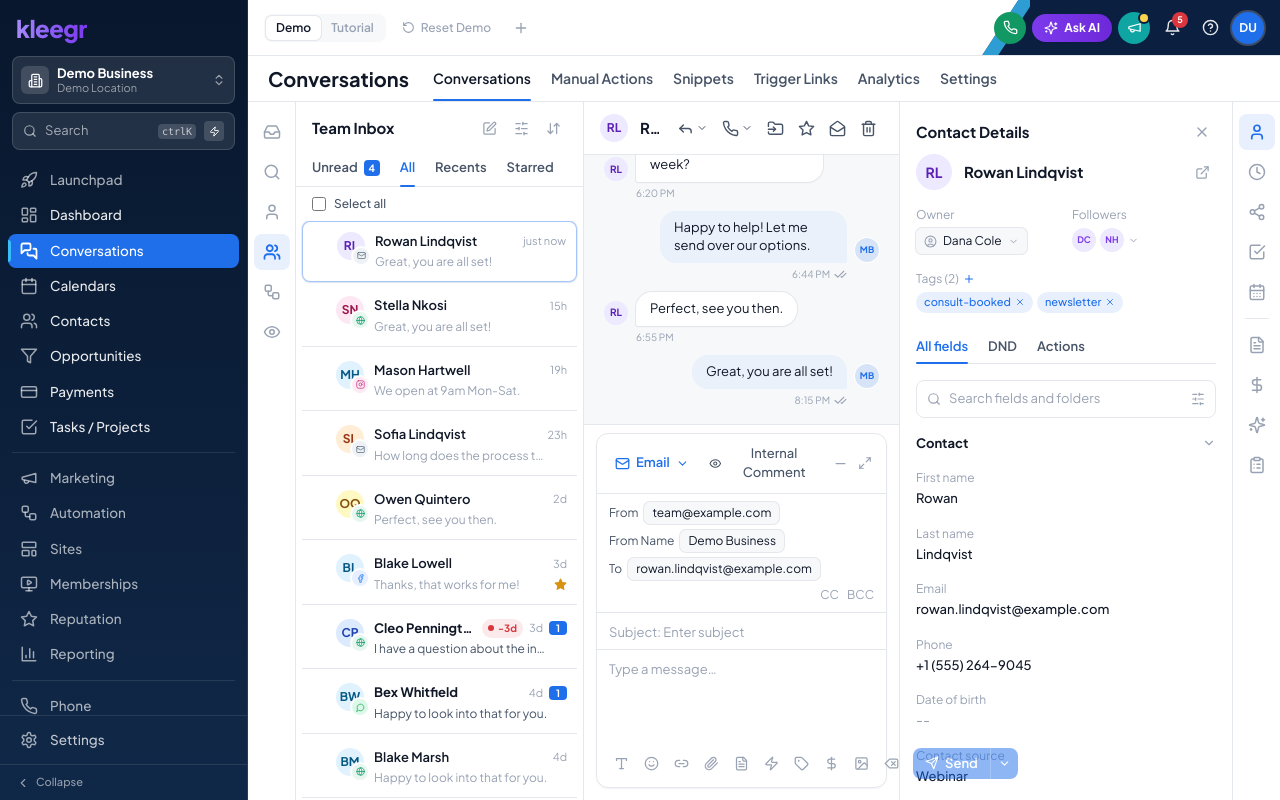
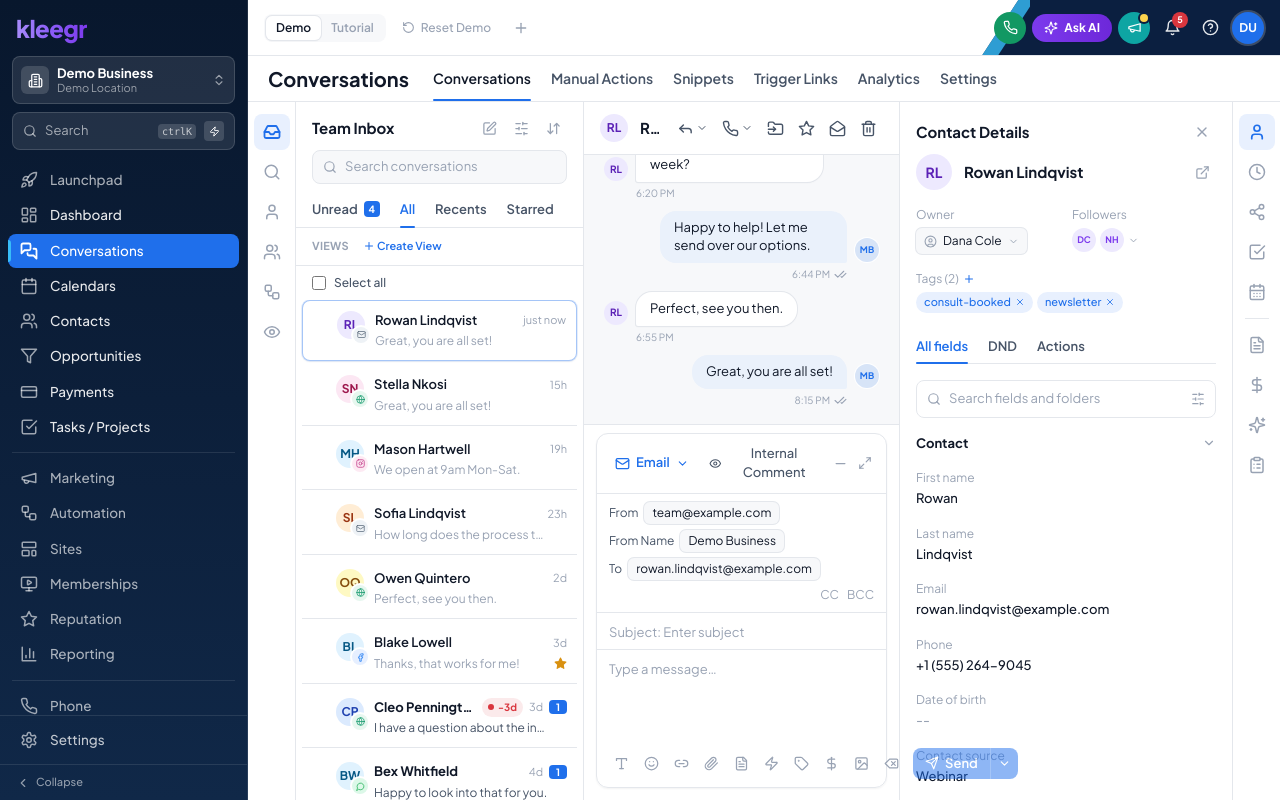
Before and after one commit to kleegr/kleegr-ghl-mock, a React (Vite) app: page /conversations in a window 1280 px wide. Built offline with nearby package versions, Linux system fonts and the light colour scheme.

Commit message:
feat(conversations): inbox search, My/Team scope, and working Views + Create-View drawer

```diff
--- a/src/modules/conversations/components/ConversationList.tsx
+++ b/src/modules/conversations/components/ConversationList.tsx
@@ -1,45 +1,42 @@
 /**
  * ConversationList — the GHL "Team Inbox" left pane.
- * View-switcher rail · header · Unread/All/Recents/Starred tabs · dense rows.
+ *
+ * View-switcher rail · header (My/Team inbox) · live search · Unread/All/Recents/
+ * Starred tabs · a Views section with a working Create-View drawer · dense rows.
  * Channel is shown as a small badge overlapping each avatar.
  */
-import { useState } from 'react';
+import { useMemo, useState } from 'react';
 import {
-  SlidersHorizontal,
-  ArrowDownUp,
-  InboxIcon,
-  Search,
-  User,
-  Users,
-  Workflow,
-  Eye,
-  Star,
-  PenSquare,
+  SlidersHorizontal, ArrowDownUp, InboxIcon, Search, User, Users, Workflow, Eye,
+  Star, PenSquare, Plus, X,
 } from 'lucide-react';
 import { Avatar } from '@/components/ui/primitives';
 import { useStore } from '@/store/useStore';
 import { cx, fullName, relativeTime } from '@/utils';
 import type { Conversation, Contact, Message } from '@/types';
-import { CHANNEL_META, FILTER_TABS, type ConvFilter } from '../utils';
+import { CHANNEL_META, CHANNEL_LABEL, FILTER_TABS, type ConvFilter } from '../utils';
+import { CreateViewModal, type SavedView } from './CreateViewModal';
 
-// --- View-switcher rail (cosmetic, demo-safe) ------------------------------
+type InboxScope = 'mine' | 'team';
 
-const RAIL_VIEWS = [
-  { id: 'inbox', Icon: InboxIcon, label: 'All conversations' },
-  { id: 'search', Icon: Search, label: 'Search inbox' },
-  { id: 'mine', Icon: User, label: 'Assigned to me' },
-  { id: 'team', Icon: Users, label: 'Team inbox' },
-  { id: 'flows', Icon: Workflow, label: 'Bot / flows' },
-  { id: 'watch', Icon: Eye, label: 'Following' },
-] as const;
+// --- View-switcher rail ----------------------------------------------------
 
-function ViewRail() {
+function ViewRail({ scope, onScope, onFocusSearch }: { scope: InboxScope; onScope: (s: InboxScope) => void; onFocusSearch: () => void }) {
   const pushToast = useStore((s) => s.pushToast);
-  const [active, setActive] = useState<string>('team');
+  const RAIL = [
+    { id: 'team', Icon: InboxIcon, label: 'All conversations', onClick: () => onScope('team') },
+    { id: 'search', Icon: Search, label: 'Search inbox', onClick: onFocusSearch },
+    { id: 'mine', Icon: User, label: 'My Inbox', onClick: () => onScope('mine') },
+    { id: 'teamInbox', Icon: Users, label: 'Team Inbox', onClick: () => onScope('team') },
+    { id: 'flows', Icon: Workflow, label: 'Internal chat', onClick: () => pushToast({ title: 'Internal chat', description: 'Team chat is cosmetic in this demo.', variant: 'info' }) },
+    { id: 'watch', Icon: Eye, label: 'Following', onClick: () => pushToast({ title: 'Following', description: 'Followed threads are cosmetic in this demo.', variant: 'info' }) },
+  ] as const;
+
+  const activeId = scope === 'mine' ? 'mine' : 'team';
   return (
     <div className="flex w-12 shrink-0 flex-col items-center gap-1 border-r border-line bg-surface py-3">
-      {RAIL_VIEWS.map(({ id, Icon, label }) => {
-        const isActive = id === active;
+      {RAIL.map(({ id, Icon, label, onClick }) => {
+        const isActive = id === activeId;
         return (
           <button
             key={id}
@@ -47,19 +44,10 @@ function ViewRail() {
             title={label}
             aria-label={label}
             aria-pressed={isActive}
-            onClick={() => {
-              setActive(id);
-              pushToast({
-                title: label,
-                description: 'Inbox views are cosmetic in this demo.',
-                variant: 'info',
-              });
-            }}
+            onClick={onClick}
             className={cx(
               'grid h-9 w-9 place-items-center rounded-lg transition-colors',
-              isActive
-                ? 'bg-brand-soft text-brand'
-                : 'text-ink-subtle hover:bg-surface-sunken hover:text-ink-muted',
+              isActive ? 'bg-brand-soft text-brand' : 'text-ink-subtle hover:bg-surface-sunken hover:text-ink-muted',
             )}
           >
             <Icon size={18} strokeWidth={isActive ? 2.4 : 2} aria-hidden />
@@ -86,19 +74,14 @@ function ConvRow({ conv, contact, lastMessage, isSelected, unreadN, onClick }: R
   const meta = CHANNEL_META[conv.channel];
   const BadgeIcon = meta.Icon;
   const inboundWaiting = conv.unread && lastMessage?.direction === 'inbound';
-  const preview =
-    conv.channel === 'call'
-      ? lastMessage?.body || 'Call'
-      : lastMessage?.body || '—';
+  const preview = conv.channel === 'call' ? lastMessage?.body || 'Call' : lastMessage?.body || '—';
 
   return (
     <div
       data-tour="conversations.threadItem"
       className={cx(
         'group relative cursor-pointer px-2.5 py-2.5 transition-colors',
-        isSelected
-          ? 'rounded-lg border border-brand/40 bg-surface shadow-sm ring-1 ring-brand/10'
-          : 'border-b border-line hover:bg-surface-sunken',
+        isSelected ? 'rounded-lg border border-brand/40 bg-surface shadow-sm ring-1 ring-brand/10' : 'border-b border-line hover:bg-surface-sunken',
       )}
       onClick={onClick}
       role="button"
@@ -111,39 +94,23 @@ function ConvRow({ conv, contact, lastMessage, isSelected, unreadN, onClick }: R
       }}
     >
       <div className="flex items-start gap-2.5">
-        {/* hover/selection checkbox (cosmetic) */}
         <input
           type="checkbox"
           onClick={(e) => e.stopPropagation()}
-          className="mt-1.5 h-3.5 w-3.5 shrink-0 cursor-pointer rounded border-line text-brand opacity-0 transition-opacity group-hover:opacity-100 focus:opacity-100 data-[on=true]:opacity-100"
+          className="mt-1.5 h-3.5 w-3.5 shrink-0 cursor-pointer rounded border-line text-brand opacity-0 transition-opacity group-hover:opacity-100 focus:opacity-100"
           aria-label={`Select conversation with ${name}`}
         />
 
-        {/* avatar + channel badge */}
         <div className="relative shrink-0">
           <Avatar name={name} size="sm" />
-          <span
-            className={cx(
-              'absolute -bottom-1 -right-1 grid h-4 w-4 place-items-center rounded-full ring-2 ring-surface',
-              meta.badge,
-            )}
-            title={meta.label}
-          >
+          <span className={cx('absolute -bottom-1 -right-1 grid h-4 w-4 place-items-center rounded-full ring-2 ring-surface', meta.badge)} title={meta.label}>
             <BadgeIcon size={9} aria-hidden />
           </span>
         </div>
 
-        {/* text */}
         <div className="min-w-0 flex-1">
           <div className="flex items-center justify-between gap-2">
-            <span
-              className={cx(
-                'truncate text-[13px]',
-                conv.unread ? 'font-bold text-ink' : 'font-semibold text-ink',
-              )}
-            >
-              {name}
-            </span>
+            <span className={cx('truncate text-[13px]', conv.unread ? 'font-bold text-ink' : 'font-semibold text-ink')}>{name}</span>
             <div className="flex shrink-0 items-center gap-1.5">
               {inboundWaiting && (
                 <span className="flex items-center gap-1 rounded-full bg-bad/10 px-1.5 py-0.5 text-[10px] font-bold text-bad">
@@ -151,33 +118,17 @@ function ConvRow({ conv, contact, lastMessage, isSelected, unreadN, onClick }: R
                   -{relativeTime(conv.lastMessageAt)}
                 </span>
               )}
-              <span className="text-[11px] text-ink-subtle">
-                {relativeTime(conv.lastMessageAt)}
-              </span>
+              <span className="text-[11px] text-ink-subtle">{relativeTime(conv.lastMessageAt)}</span>
               {conv.unread && (
-                <span className="grid min-w-[18px] place-items-center rounded bg-brand px-1 py-0.5 text-[10px] font-bold leading-none text-white">
-                  {unreadN}
-                </span>
+                <span className="grid min-w-[18px] place-items-center rounded bg-brand px-1 py-0.5 text-[10px] font-bold leading-none text-white">{unreadN}</span>
               )}
             </div>
           </div>
           <div className="mt-0.5 flex items-center gap-1.5">
-            <span
-              className={cx(
-                'min-w-0 flex-1 truncate text-[12px]',
-                conv.unread ? 'text-ink-muted' : 'text-ink-subtle',
-              )}
-            >
-              {preview}
-            </span>
+            <span className={cx('min-w-0 flex-1 truncate text-[12px]', conv.unread ? 'text-ink-muted' : 'text-ink-subtle')}>{preview}</span>
             <Star
               size={13}
-              className={cx(
-                'shrink-0 transition-colors',
-                conv.starred
-                  ? 'fill-warn text-warn'
-                  : 'text-ink-subtle opacity-0 group-hover:opacity-100',
-              )}
+              className={cx('shrink-0 transition-colors', conv.starred ? 'fill-warn text-warn' : 'text-ink-subtle opacity-0 group-hover:opacity-100')}
               aria-hidden
             />
           </div>
@@ -217,104 +168,147 @@ export function ConversationList({
   className,
 }: ListProps) {
   const pushToast = useStore((s) => s.pushToast);
+  const currentUserId = useStore((s) => s.users.find((u) => u.isCurrentUser)?.id);
+
+  const [scope, setScope] = useState<InboxScope>('team');
+  const [search, setSearch] = useState('');
+  const [views, setViews] = useState<SavedView[]>([]);
+  const [activeViewId, setActiveViewId] = useState<string | null>(null);
+  const [createOpen, setCreateOpen] = useState(false);
+
+  const activeView = views.find((v) => v.id === activeViewId) ?? null;
+  const effectiveScope: InboxScope = activeView ? (activeView.scope === 'mine' ? 'mine' : 'team') : scope;
+  const channelFilter = activeView && activeView.channel !== 'any' ? activeView.channel : null;
+
+  const rows = useMemo(() => {
+    const q = search.trim().toLowerCase();
+    return conversations.filter((c) => {
+      if (effectiveScope === 'mine' && currentUserId && c.assignedTo !== currentUserId) return false;
+      if (channelFilter && c.channel !== channelFilter) return false;
+      if (q) {
+        const contact = contacts.find((x) => x.id === c.contactId);
+        const name = contact ? fullName(contact).toLowerCase() : '';
+        const preview = (lastMessageMap[c.id]?.body ?? '').toLowerCase();
+        if (!name.includes(q) && !preview.includes(q)) return false;
+      }
+      return true;
+    });
+  }, [conversations, contacts, lastMessageMap, effectiveScope, channelFilter, currentUserId, search]);
+
+  const applyView = (v: SavedView) => {
+    setActiveViewId(v.id);
+    setScope(v.scope === 'mine' ? 'mine' : 'team');
+    onFilterChange(v.status);
+  };
+  const handleCreateView = (v: SavedView) => {
+    setViews((prev) => [...prev, v]);
+    applyView(v);
+  };
 
   return (
     <div className={cx('flex min-h-0 bg-surface', className)}>
-      <ViewRail />
+      <ViewRail scope={effectiveScope} onScope={(s) => { setScope(s); setActiveViewId(null); }} onFocusSearch={() => document.getElementById('conv-search')?.focus()} />
 
-      {/* List body */}
-      <div
-        data-tour="conversations.list"
-        className="flex min-h-0 w-72 flex-none flex-col border-r border-line"
-      >
+      <div data-tour="conversations.list" className="flex min-h-0 w-72 flex-none flex-col border-r border-line">
         {/* Header */}
         <div className="flex shrink-0 items-center justify-between px-4 pb-2 pt-3">
-          <h2 className="text-[15px] font-bold text-ink">Team Inbox</h2>
+          <h2 className="text-[15px] font-bold text-ink">{effectiveScope === 'mine' ? 'My Inbox' : 'Team Inbox'}</h2>
           <div className="flex items-center gap-1">
-            <button
-              type="button"
-              title="New message"
-              aria-label="New message"
-              onClick={onNewMessage}
-              className="grid h-7 w-7 place-items-center rounded-md text-ink-subtle hover:bg-surface-sunken hover:text-ink"
-            >
+            <button type="button" title="New message" aria-label="New message" onClick={onNewMessage} className="grid h-7 w-7 place-items-center rounded-md text-ink-subtle hover:bg-surface-sunken hover:text-ink">
               <PenSquare size={15} aria-hidden />
             </button>
-            <button
-              type="button"
-              title="Filter"
-              aria-label="Filter conversations"
-              onClick={() =>
-                pushToast({ title: 'Filters', description: 'Inbox filtering is cosmetic in this demo.', variant: 'info' })
-              }
-              className="grid h-7 w-7 place-items-center rounded-md text-ink-subtle hover:bg-surface-sunken hover:text-ink"
-            >
+            <button type="button" title="Filter" aria-label="Filter conversations" onClick={() => pushToast({ title: 'Filters', description: 'Inbox filtering is cosmetic in this demo.', variant: 'info' })} className="grid h-7 w-7 place-items-center rounded-md text-ink-subtle hover:bg-surface-sunken hover:text-ink">
               <SlidersHorizontal size={15} aria-hidden />
             </button>
-            <button
-              type="button"
-              title="Sort"
-              aria-label="Sort conversations"
-              onClick={() =>
-                pushToast({ title: 'Sort', description: 'Inbox sorting is cosmetic in this demo.', variant: 'info' })
-              }
-              className="grid h-7 w-7 place-items-center rounded-md text-ink-subtle hover:bg-surface-sunken hover:text-ink"
-            >
+            <button type="button" title="Sort" aria-label="Sort conversations" onClick={() => pushToast({ title: 'Sort', description: 'Inbox sorting is cosmetic in this demo.', variant: 'info' })} className="grid h-7 w-7 place-items-center rounded-md text-ink-subtle hover:bg-surface-sunken hover:text-ink">
               <ArrowDownUp size={15} aria-hidden />
             </button>
           </div>
         </div>
 
-        {/* Tabs */}
-        <div
-          data-tour="conversations.filters"
-          className="flex shrink-0 items-center gap-5 border-b border-line px-4"
-        >
+        {/* Search */}
+        <div className="px-4 pb-2">
+          <div className="flex items-center gap-2 rounded-lg border border-line bg-surface-sunken px-2.5 py-1.5">
+            <Search size={14} className="shrink-0 text-ink-subtle" aria-hidden />
+            <input
+              id="conv-search"
+              value={search}
+              onChange={(e) => setSearch(e.target.value)}
+              placeholder="Search conversations"
+              className="min-w-0 flex-1 bg-transparent text-[13px] text-ink outline-none placeholder:text-ink-subtle"
+              aria-label="Search conversations"
+            />
+            {search && (
+              <button type="button" onClick={() => setSearch('')} className="shrink-0 text-ink-subtle hover:text-ink" aria-label="Clear search">
+                <X size={13} aria-hidden />
+              </button>
+            )}
+          </div>
+        </div>
+
+        {/* Status tabs */}
+        <div data-tour="conversations.filters" className="flex shrink-0 items-center gap-5 border-b border-line px-4">
           {FILTER_TABS.map((t) => {
             const isActive = t.id === activeFilter;
             return (
               <button
                 key={t.id}
                 type="button"
-                onClick={() => onFilterChange(t.id)}
-                className={cx(
-                  'relative flex items-center gap-1.5 py-2 text-[13px] font-semibold transition-colors',
-                  isActive ? 'text-brand' : 'text-ink-muted hover:text-ink',
-                )}
+                onClick={() => { onFilterChange(t.id); setActiveViewId(null); }}
+                className={cx('relative flex items-center gap-1.5 py-2 text-[13px] font-semibold transition-colors', isActive ? 'text-brand' : 'text-ink-muted hover:text-ink')}
                 aria-pressed={isActive}
               >
                 {t.label}
                 {t.id === 'unread' && unreadTotal > 0 && (
-                  <span className="grid h-4 min-w-[16px] place-items-center rounded bg-brand px-1 text-[10px] font-bold leading-none text-white">
-                    {unreadTotal}
-                  </span>
+                  <span className="grid h-4 min-w-[16px] place-items-center rounded bg-brand px-1 text-[10px] font-bold leading-none text-white">{unreadTotal}</span>
                 )}
-                {isActive && (
-                  <span className="absolute inset-x-0 -bottom-px h-0.5 rounded-full bg-brand" aria-hidden />
-                )}
+                {isActive && <span className="absolute inset-x-0 -bottom-px h-0.5 rounded-full bg-brand" aria-hidden />}
               </button>
             );
           })}
         </div>
 
+        {/* Views section */}
+        <div className="flex shrink-0 flex-wrap items-center gap-1.5 border-b border-line px-4 py-2">
+          <span className="mr-0.5 text-[11px] font-bold uppercase tracking-wide text-ink-subtle">Views</span>
+          {views.map((v) => (
+            <button
+              key={v.id}
+              type="button"
+              onClick={() => applyView(v)}
+              className={cx(
+                'max-w-[120px] truncate rounded-full border px-2 py-0.5 text-[11px] font-semibold transition-colors',
+                activeViewId === v.id ? 'border-brand bg-brand-soft text-brand' : 'border-line text-ink-muted hover:bg-surface-sunken hover:text-ink',
+              )}
+              title={v.name}
+            >
+              {v.name}
+            </button>
+          ))}
+          {activeViewId && (
+            <button type="button" onClick={() => setActiveViewId(null)} className="rounded-full px-1.5 py-0.5 text-[11px] font-semibold text-ink-subtle hover:text-bad" title="Clear active view">
+              <X size={11} aria-hidden />
+            </button>
+          )}
+          <button type="button" onClick={() => setCreateOpen(true)} className="flex items-center gap-0.5 rounded-full px-1.5 py-0.5 text-[11px] font-semibold text-brand hover:bg-brand-soft">
+            <Plus size={12} aria-hidden /> Create View
+          </button>
+        </div>
+
         {/* Select all */}
         <label className="flex shrink-0 items-center gap-2 px-4 py-2 text-[12px] font-medium text-ink-muted">
-          <input
-            type="checkbox"
-            className="h-3.5 w-3.5 rounded border-line text-brand"
-            aria-label="Select all conversations"
-          />
+          <input type="checkbox" className="h-3.5 w-3.5 rounded border-line text-brand" aria-label="Select all conversations" />
           Select all
         </label>
 
         {/* Rows */}
         <div className="min-h-0 flex-1 space-y-1 overflow-y-auto px-1.5 pb-3">
-          {conversations.length === 0 ? (
+          {rows.length === 0 ? (
             <p className="px-3 py-10 text-center text-xs text-ink-muted">
-              No conversations match this view.
+              {search ? `No conversations match “${search}”.` : 'No conversations match this view.'}
             </p>
           ) : (
-            conversations.map((conv) => (
+            rows.map((conv) => (
               <ConvRow
                 key={conv.id}
                 conv={conv}
@@ -328,6 +322,8 @@ export function ConversationList({
           )}
         </div>
       </div>
+
+      <CreateViewModal open={createOpen} onClose={() => setCreateOpen(false)} onCreate={handleCreateView} />
     </div>
   );
 }
```
